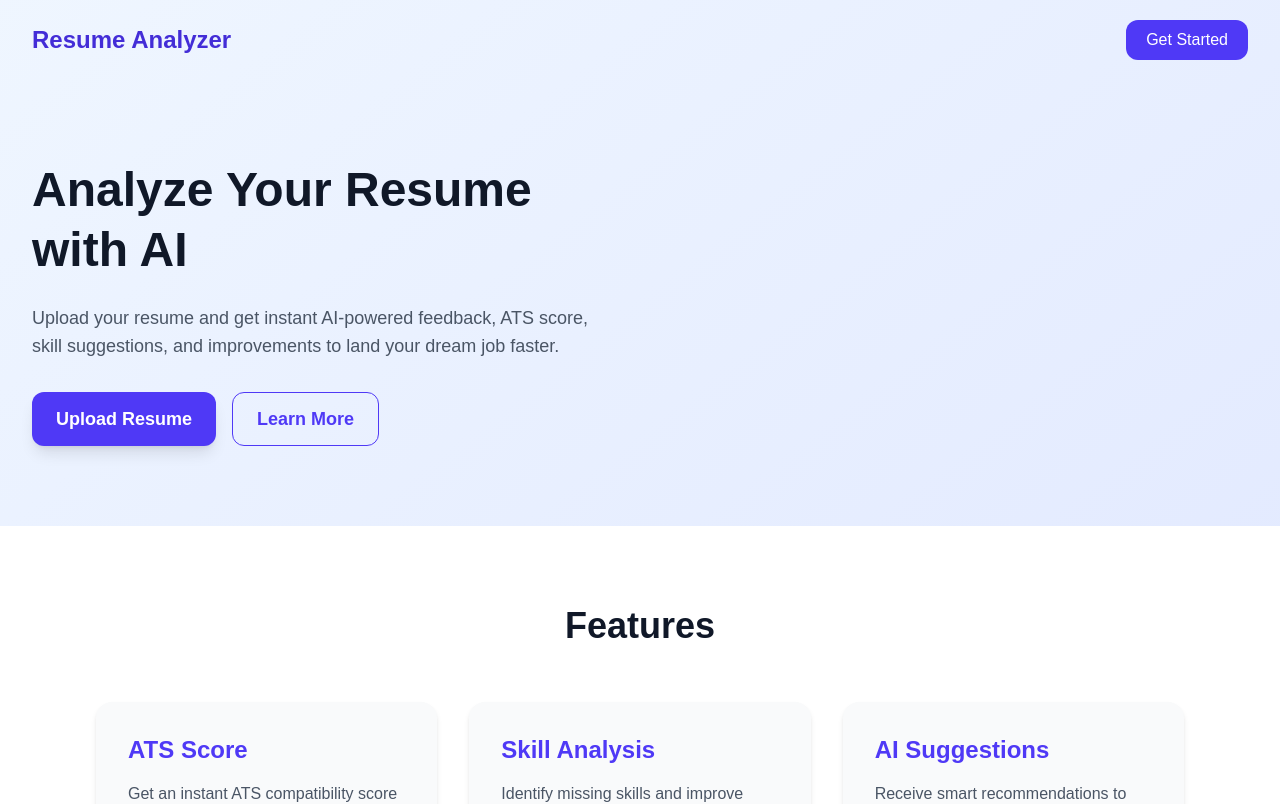
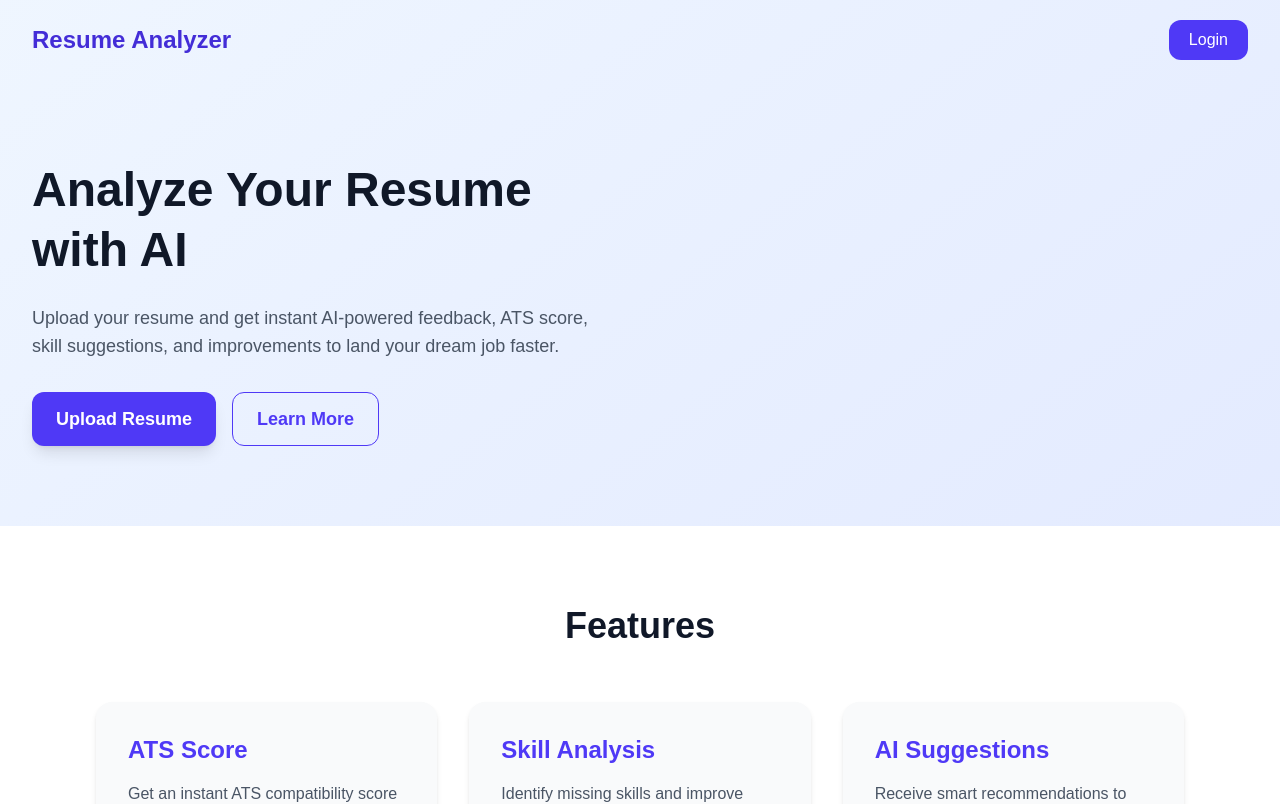
Before and after one commit to sahibcoder/Resume-Analyzer-2026, a Next.js app: page / in a window 1280 px wide. Shown: the top 804 px of the page. Built offline with nearby package versions, Linux system fonts and the light colour scheme.

Commit message:
button change

```diff
--- a/src/app/page.js
+++ b/src/app/page.js
@@ -11,7 +11,7 @@ export default function Home() {
         </h1>
 
         <button className="rounded-xl bg-indigo-600 px-5 py-2 text-white transition hover:bg-indigo-700">
-          Get Started
+          Login
         </button>
       </nav>
 
```
